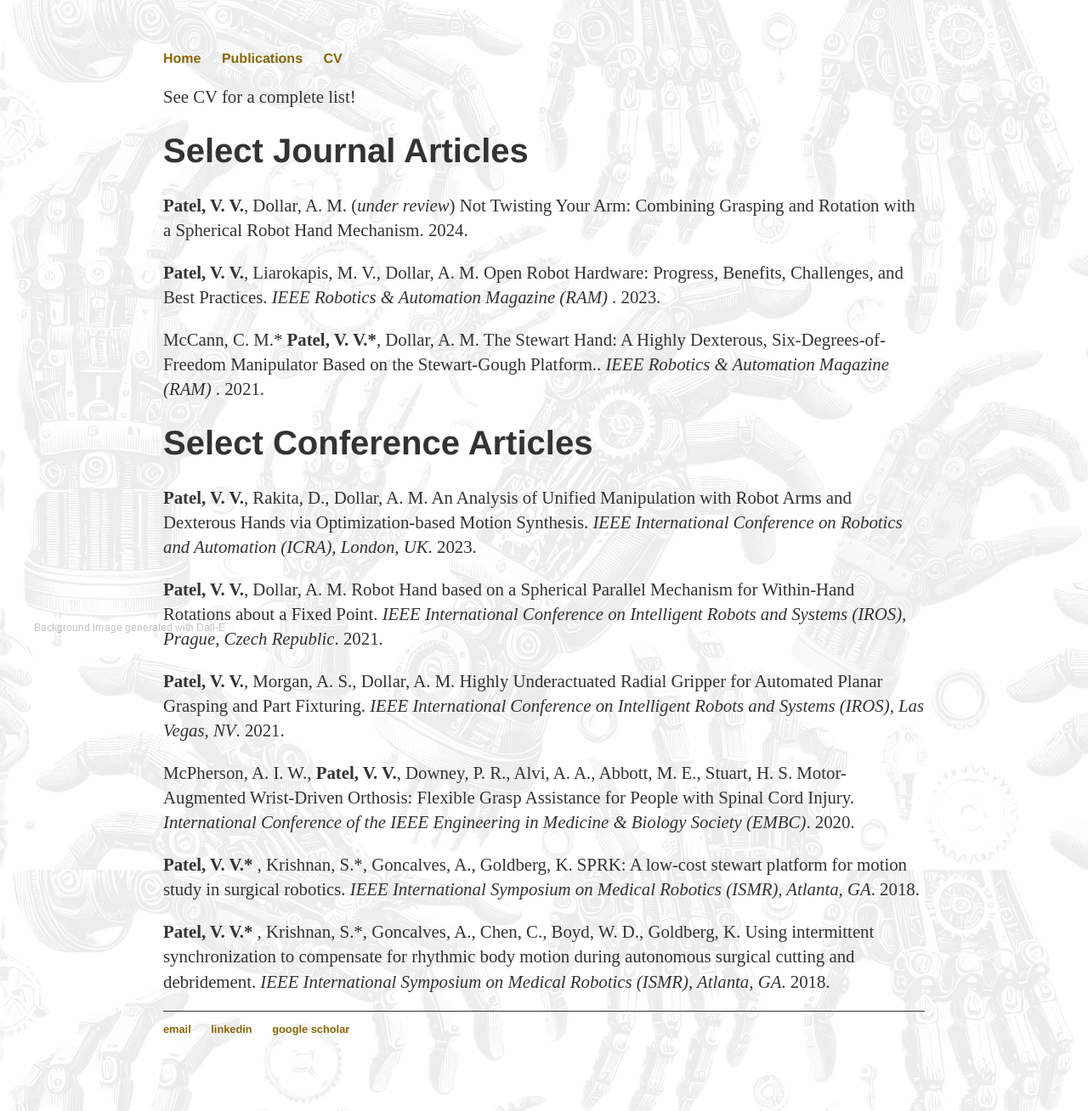
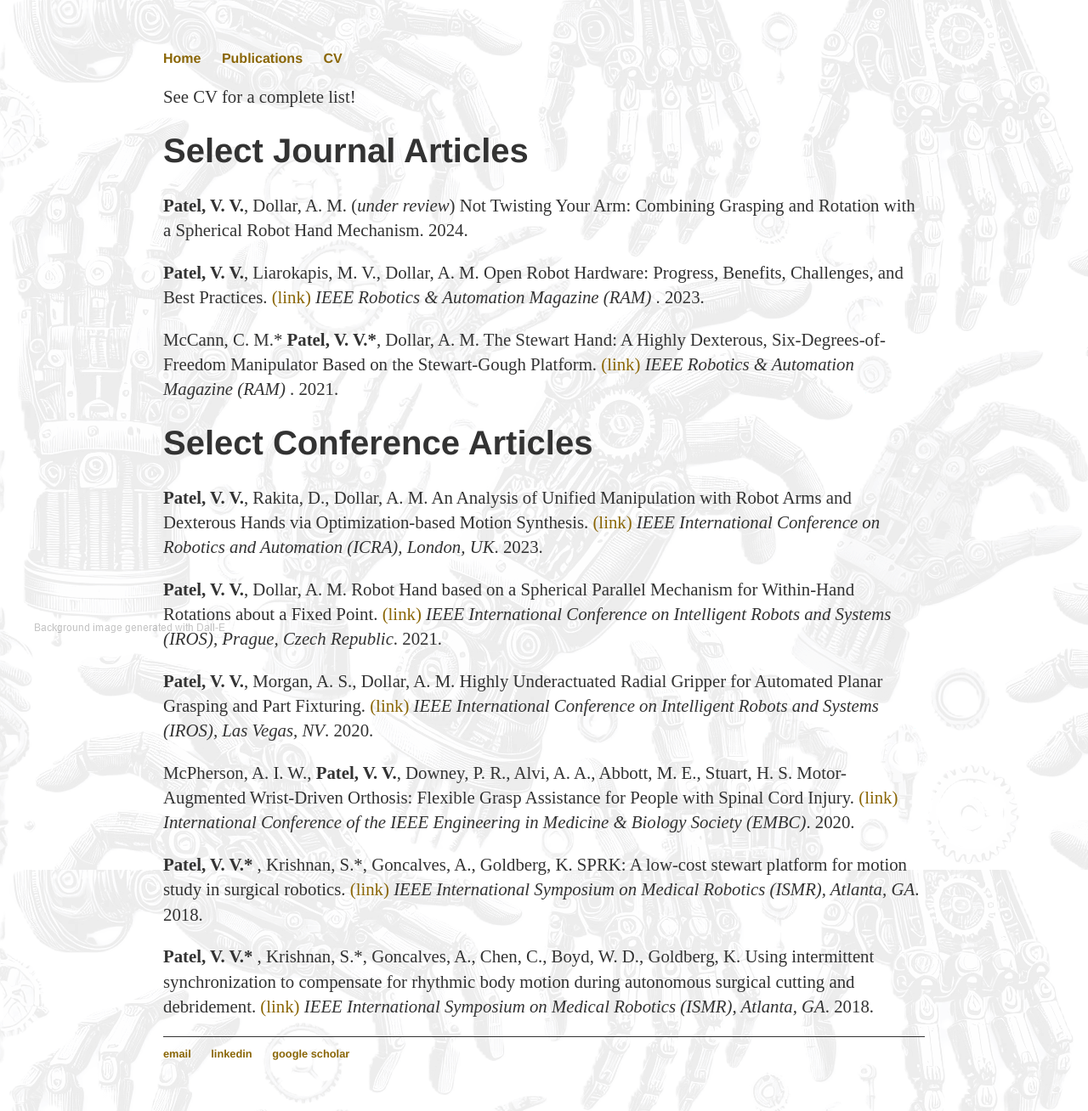
Before and after one commit to patelvatsalv/patelvatsalv.github.io, a Jekyll site: the page built from publications.html, in a window 1280 px wide. Shown: the whole page at 85% size. Built offline with Jekyll 4.4.1, drawn with Linux system fonts in a browser that asks for light colours.

Commit message:
Update publications.html

```diff
--- a/publications.html
+++ b/publications.html
@@ -15,21 +15,21 @@ title: Publications
 
 <p><b>Patel, V. V.</b>, Dollar, A. M. (<i>under review</i>) Not Twisting Your Arm: Combining Grasping and Rotation with a Spherical Robot Hand Mechanism. 2024. </p>
 
-<p><b>Patel, V. V.</b>, Liarokapis, M. V., Dollar, A. M. Open Robot Hardware: Progress, Benefits, Challenges, and Best Practices. <i>IEEE Robotics & Automation Magazine (RAM) </i>. 2023. </p>
+<p><b>Patel, V. V.</b>, Liarokapis, M. V., Dollar, A. M. Open Robot Hardware: Progress, Benefits, Challenges, and Best Practices. <a href="https://www.eng.yale.edu/grablab/pubs/Patel_RAM2023.pdf">(link)</a> <i>IEEE Robotics & Automation Magazine (RAM) </i>. 2023. </p>
 
-<p> McCann, C. M.* <b>Patel, V. V.*</b>, Dollar, A. M. The Stewart Hand: A Highly Dexterous, Six-Degrees-of-Freedom Manipulator Based on the Stewart-Gough Platform.. <i>IEEE Robotics & Automation Magazine (RAM) </i>. 2021. </p>
+<p> McCann, C. M.* <b>Patel, V. V.*</b>, Dollar, A. M. The Stewart Hand: A Highly Dexterous, Six-Degrees-of-Freedom Manipulator Based on the Stewart-Gough Platform. <a href="https://www.eng.yale.edu/grablab/pubs/McCann_RAM2021.pdf">(link)</a> <i>IEEE Robotics & Automation Magazine (RAM) </i>. 2021. </p>
 
 
 <h1>Select Conference Articles</h1>
 
-<p><b>Patel, V. V.</b>, Rakita, D., Dollar, A. M. An Analysis of Unified Manipulation with Robot Arms and Dexterous Hands via Optimization-based Motion Synthesis. <i>IEEE International Conference on Robotics and Automation (ICRA), London, UK</i>. 2023. </p>
+<p><b>Patel, V. V.</b>, Rakita, D., Dollar, A. M. An Analysis of Unified Manipulation with Robot Arms and Dexterous Hands via Optimization-based Motion Synthesis. <a href="https://www.eng.yale.edu/grablab/pubs/Patel_ICRA2023.pdf">(link)</a> <i>IEEE International Conference on Robotics and Automation (ICRA), London, UK</i>. 2023. </p>
 
-<p><b>Patel, V. V.</b>, Dollar, A. M. Robot Hand based on a Spherical Parallel Mechanism for Within-Hand Rotations about a Fixed Point. <i>IEEE International Conference on Intelligent Robots and Systems (IROS), Prague, Czech Republic</i>. 2021. </p>
+<p><b>Patel, V. V.</b>, Dollar, A. M. Robot Hand based on a Spherical Parallel Mechanism for Within-Hand Rotations about a Fixed Point. <a href="https://www.eng.yale.edu/grablab/pubs/Patel_IROS2021.pdf">(link)</a> <i>IEEE International Conference on Intelligent Robots and Systems (IROS), Prague, Czech Republic</i>. 2021. </p>
 
-<p><b>Patel, V. V.</b>, Morgan, A. S., Dollar, A. M. Highly Underactuated Radial Gripper for Automated Planar Grasping and Part Fixturing. <i>IEEE International Conference on Intelligent Robots and Systems (IROS), Las Vegas, NV</i>. 2021. </p>
+<p><b>Patel, V. V.</b>, Morgan, A. S., Dollar, A. M. Highly Underactuated Radial Gripper for Automated Planar Grasping and Part Fixturing. <a href="https://www.eng.yale.edu/grablab/pubs/Patel_IROS2020.pdf">(link)</a> <i>IEEE International Conference on Intelligent Robots and Systems (IROS), Las Vegas, NV</i>. 2020. </p>
 
-<p> McPherson, A. I. W., <b>Patel, V. V.</b>, Downey, P. R., Alvi, A. A., Abbott, M. E., Stuart, H. S. Motor-Augmented Wrist-Driven Orthosis: Flexible Grasp Assistance for People with Spinal Cord Injury. <i>International Conference of the IEEE Engineering in Medicine & Biology Society (EMBC)</i>. 2020. </p>
+<p> McPherson, A. I. W., <b>Patel, V. V.</b>, Downey, P. R., Alvi, A. A., Abbott, M. E., Stuart, H. S. Motor-Augmented Wrist-Driven Orthosis: Flexible Grasp Assistance for People with Spinal Cord Injury. <a href="https://edg.berkeley.edu/wp-content/uploads/2020/06/2020Preprint-McPherson-EMBC20_1797_FI.pdf">(link)</a> <i>International Conference of the IEEE Engineering in Medicine & Biology Society (EMBC)</i>. 2020. </p>
 
-<p> <b>Patel, V. V.* </b>, Krishnan, S.*, Goncalves, A., Goldberg, K. SPRK: A low-cost stewart platform for motion study in surgical robotics. <i>IEEE International Symposium on Medical Robotics (ISMR), Atlanta, GA</i>. 2018.
+<p> <b>Patel, V. V.* </b>, Krishnan, S.*, Goncalves, A., Goldberg, K. SPRK: A low-cost stewart platform for motion study in surgical robotics. <a href="https://arxiv.org/pdf/1712.02923">(link)</a> <i>IEEE International Symposium on Medical Robotics (ISMR), Atlanta, GA</i>. 2018.
 
-<p> <b>Patel, V. V.* </b>, Krishnan, S.*, Goncalves, A., Chen, C., Boyd, W. D., Goldberg, K. Using intermittent synchronization to compensate for rhythmic body motion during autonomous surgical cutting and debridement. <i>IEEE International Symposium on Medical Robotics (ISMR), Atlanta, GA</i>. 2018.
+<p> <b>Patel, V. V.* </b>, Krishnan, S.*, Goncalves, A., Chen, C., Boyd, W. D., Goldberg, K. Using intermittent synchronization to compensate for rhythmic body motion during autonomous surgical cutting and debridement. <a href="https://arxiv.org/pdf/1712.02917">(link)</a> <i>IEEE International Symposium on Medical Robotics (ISMR), Atlanta, GA</i>. 2018.
```
